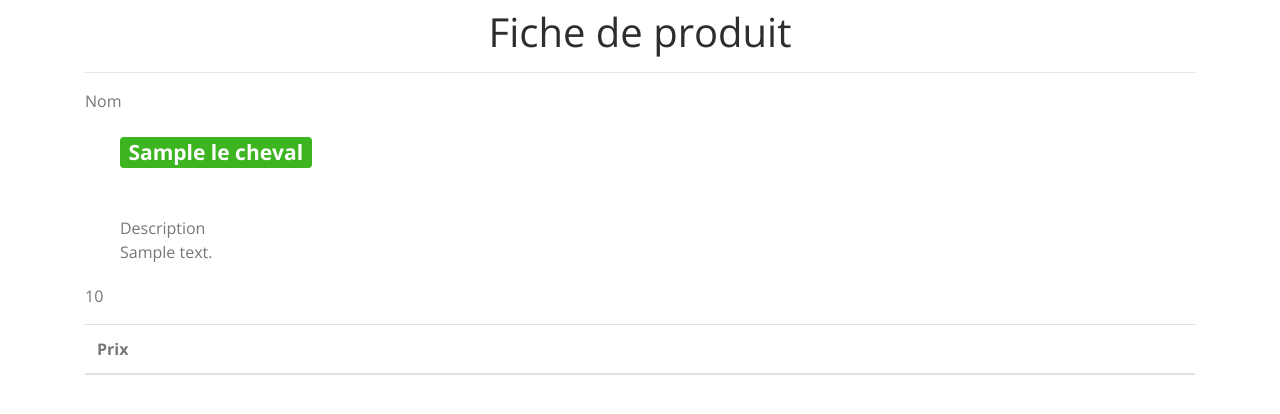
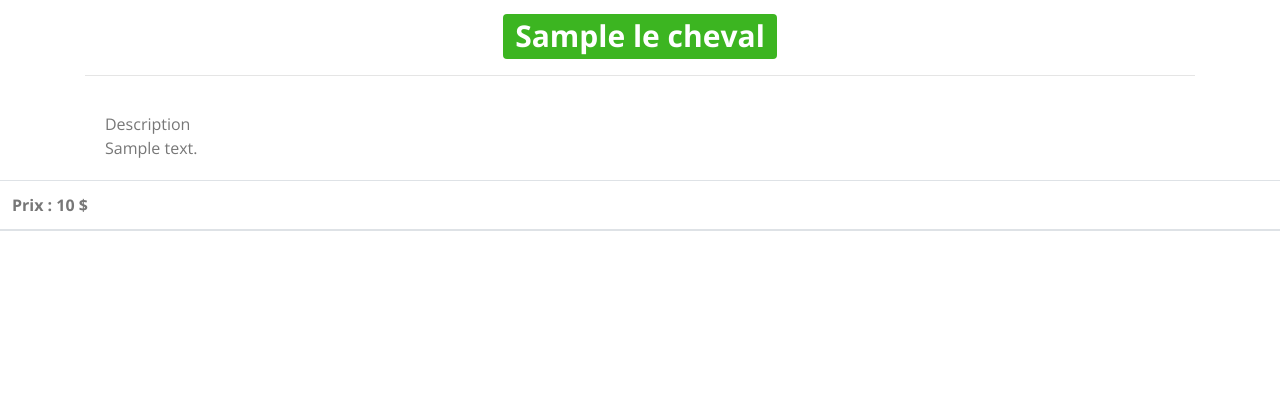
Before and after one commit to florian78370/E6, a Symfony app: template templates/cheval/ficheCheval.html.twig in a window 1280 px wide. Shown: the part 58-472 px from the top of the page. Run offline with Twig, Linux system fonts and the light colour scheme; the template is opened without the code that fills it: most values are stand-ins (such as "Sample title", 1, 10 or a date in 2020); lists and menus that the app fills with data are empty; some libraries are stand-ins or nearby versions.

Commit message:
normalement c'est bon

```diff
--- a/templates/cheval/ficheCheval.html.twig
+++ b/templates/cheval/ficheCheval.html.twig
@@ -3,13 +3,8 @@
 {% block title %}Fiche cheval{% endblock %}
 
 {% block body %}
-<h1 class="pt-2 text-center">Fiche de produit</h1>
+<h1 class="pt-2 text-center"> <a href=" {{path('ficheCheval', {'id': leCheval.id})}} " class="badge badge-success"> {{leCheval.nom}} </a></h1>
 <hr>
-            <th scope="col-4">Nom</th>
-                <div class="col">
-                        <div class="card-body">
-                        <h3><a href=" {{path('ficheCheval', {'id': leCheval.id})}} " class="badge badge-success"> {{leCheval.nom}} </a></h3>
-                </div>
                 <div class="card-body">
                     <th scope="col-4">Description</th>
                     <p class="card-text">{{leCheval.description|raw}}</p>
@@ -18,10 +13,12 @@
         <table class="table table-hover mx-auto">
         <thead>
             <tr>
-            <th scope="col-4">Prix</th>
-            <p class="card-text">{{leCheval.prix}}</p>
+            <th scope="col-4">Prix : {{leCheval.prix}} $</th>
+
             </tr>
         </thead>
+
     </table>
+
 </div>
 {% endblock %}
```
